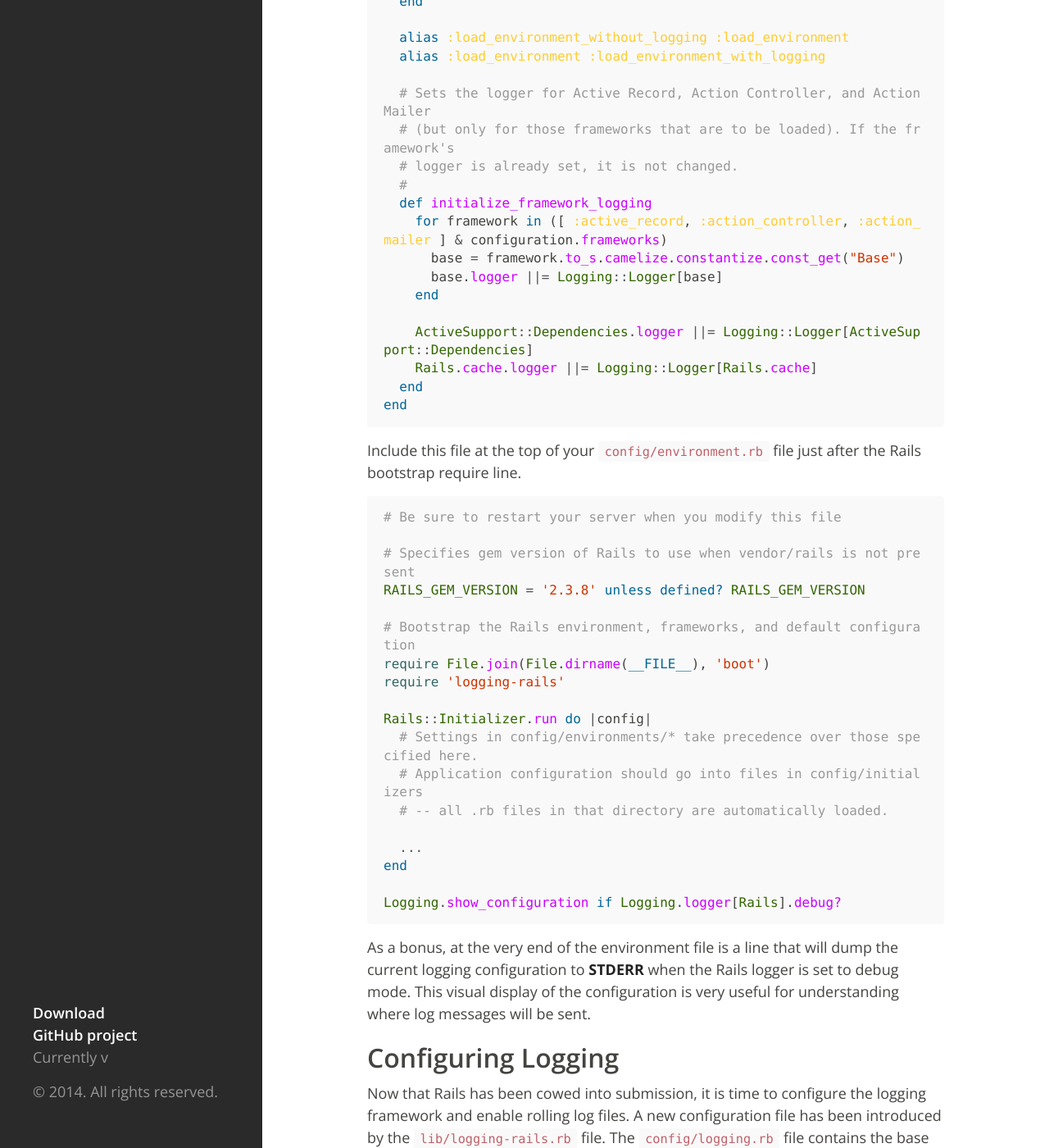
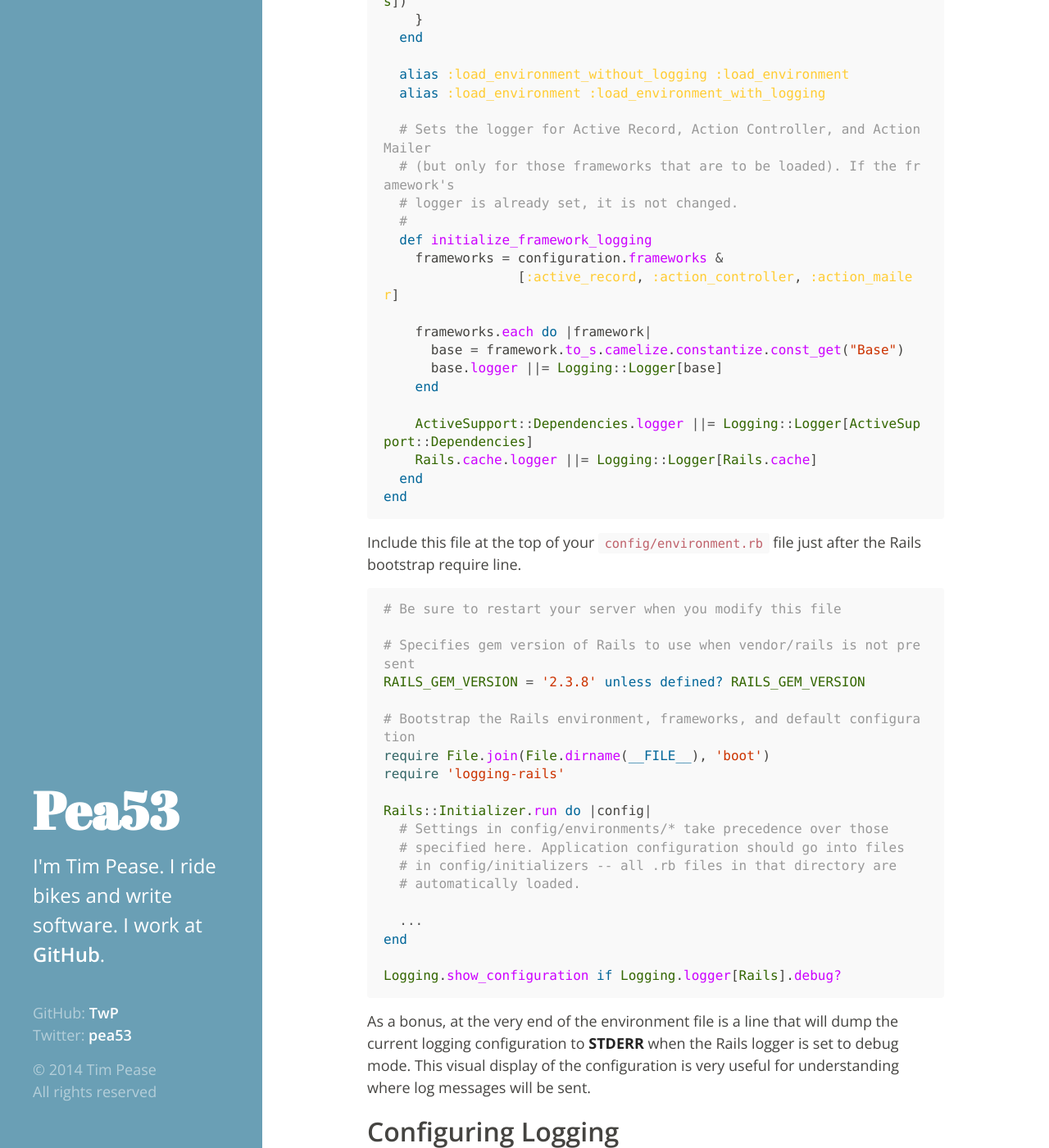
Before and after one commit to TwP/twp.github.io, a Jekyll site: the page built from _posts/2010-12-01-rolling-rails-log-files.md, in a window 1280 px wide and 1400 px high, scrolled down 1303 px. Shown: the whole window at 82% size. Built offline with Jekyll 4.4.1, drawn with Linux system fonts in a browser that asks for light colours; Markdown is read by kramdown in place of the engine named in the settings.

Commit message:
fixing up all the things

```diff
--- a/_config.yml
+++ b/_config.yml
@@ -1,4 +1,19 @@
-name: Pea53
-markdown: redcarpet
-pygments: true
-exclude: ["vendor"]
+# Dependencies
+markdown:     redcarpet # rdiscount
+pygments:     true
+
+# Permalinks
+permalink:    /:year/:month/:title
+
+# Setup
+title:        Pea53
+tagline:      "Software and Such"
+description:  "I'm Tim Pease. I ride bikes and write software. I work at <a href=\"https://github.com\">GitHub</a>."
+url:          http://pea53.com
+
+author:
+  name:       "Tim Pease"
+  url:        https://twitter.com/pea53
+
+paginate:     5
+exclude:     ["vendor"]
--- a/_layouts/default.html
+++ b/_layouts/default.html
@@ -3,7 +3,7 @@
 
   {% include head.html %}
 
-  <body>
+  <body class="theme-base-0d">
 
     <header class="masthead">
       <div class="masthead-inner">
@@ -13,14 +13,13 @@
         <div class="colophon">
           <ul class="colophon-links">
             <li>
-              <a href="https://github.com/mdo/hyde/archive/v{{ site.version }}.zip">Download</a>
+              GitHub: <a href="https://github.com/TwP">TwP</a>
             </li>
             <li>
-              <a href="https://github.com/mdo/hyde">GitHub project</a>
+              Twitter: <a href="https://twitter.com/pea53">pea53</a>
             </li>
-            <li>Currently v{{ site.version }}</li>
           </ul>
-          <p>&copy; 2014. {{ site.author.name }} All rights reserved.</p>
+          <p>&copy; 2014 {{ site.author.name }}<br>All rights reserved</p>
         </div>
       </div>
     </header>
--- a/_posts/2010-12-01-rolling-rails-log-files.md
+++ b/_posts/2010-12-01-rolling-rails-log-files.md
@@ -53,7 +53,9 @@ class Rails::Initializer
     config = configuration
     eval(IO.read(_fn), binding, _fn)
 
-    silence_warnings { Object.const_set "RAILS_DEFAULT_LOGGER", Logging::Logger[Rails] }
+    silence_warnings {
+      Object.const_set("RAILS_DEFAULT_LOGGER", Logging::Logger[Rails])
+    }
   end
 
   alias :load_environment_without_logging :load_environment
@@ -64,7 +66,10 @@ class Rails::Initializer
   # logger is already set, it is not changed.
   #
   def initialize_framework_logging
-    for framework in ([ :active_record, :action_controller, :action_mailer ] & configuration.frameworks)
+    frameworks = configuration.frameworks &
+                 [:active_record, :action_controller, :action_mailer]
+
+    frameworks.each do |framework|
       base = framework.to_s.camelize.constantize.const_get("Base")
       base.logger ||= Logging::Logger[base]
     end
@@ -89,9 +94,10 @@ require File.join(File.dirname(__FILE__), 'boot')
 require 'logging-rails'
 
 Rails::Initializer.run do |config|
-  # Settings in config/environments/* take precedence over those specified here.
-  # Application configuration should go into files in config/initializers
-  # -- all .rb files in that directory are automatically loaded.
+  # Settings in config/environments/* take precedence over those
+  # specified here. Application configuration should go into files
+  # in config/initializers -- all .rb files in that directory are
+  # automatically loaded.
 
   ...
 end
@@ -217,7 +223,7 @@ extract information from the aggregated log files. That is another entire post
 in itself. Please respond on [Twitter](http://twitter.com/pea53) if you are
 interested in learning more.
 
-#### Postscript
+## Postscript
 
 This approach to rolling Rails log files only works with Rails 2 projects.
 Rails 3 has drastically changed the initialization process. A post is
--- a/index.html
+++ b/index.html
@@ -15,6 +15,7 @@ layout: default
 
     {{ post.content }}
   </div>
+  <hr>
   {% endfor %}
 </div>
 
```
Also changed, not shown: 404.html (added, +9 -0 lines), _posts/2011-01-02-preforking-workers.md (+2 -1 lines).
